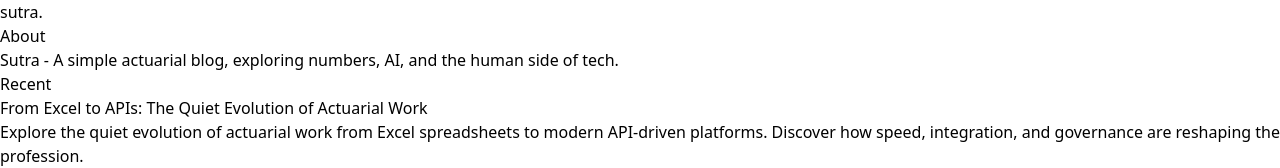
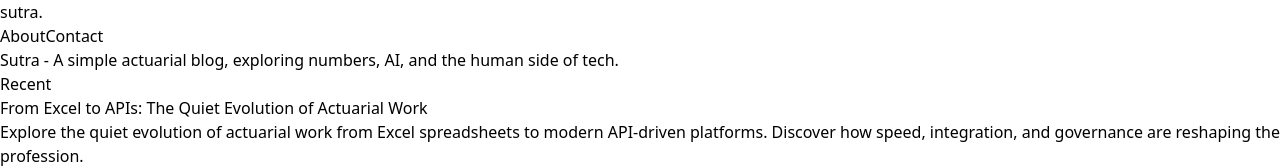
Before and after one commit to RohanYashraj/sutra-a-simple-actuarial-blog, a Next.js app: page / in a window 1280 px wide. Shown: the top 168 px of the page. Built offline with nearby package versions, Linux system fonts and the light colour scheme; no server answers.

Commit message:
added contact

```diff
--- a/app/[category]/[slug]/page.tsx
+++ b/app/[category]/[slug]/page.tsx
@@ -160,6 +160,7 @@ const Article = async (props: Props) => {
             </Link>
             <div className="flex gap-8 text-sm font-medium">
               <Link href="/about" className="nav-link text-zinc-500 hover:text-zinc-950 transition-colors">About</Link>
+              <Link href="https://www.rohanyashraj.com/contact" className="nav-link text-zinc-500 hover:text-zinc-950 transition-colors">Contact</Link>
             </div>
           </div>
         </nav>
--- a/app/[category]/page.tsx
+++ b/app/[category]/page.tsx
@@ -36,6 +36,7 @@ const CategoryPage = async (props: Props) => {
           </Link>
           <div className="flex gap-8 text-sm font-medium">
             <Link href="/about" className="nav-link text-zinc-500 hover:text-zinc-950 transition-colors">About</Link>
+            <Link href="https://www.rohanyashraj.com/contact" className="nav-link text-zinc-500 hover:text-zinc-950 transition-colors">Contact</Link>
           </div>
         </div>
       </nav>
--- a/app/page.tsx
+++ b/app/page.tsx
@@ -16,6 +16,7 @@ const HomePage = () => {
           </Link>
           <div className="flex gap-8 text-sm font-medium">
             <Link href="/about" className="nav-link text-zinc-500 hover:text-zinc-950 transition-colors">About</Link>
+            <Link href="https://www.rohanyashraj.com/contact" className="nav-link text-zinc-500 hover:text-zinc-950 transition-colors">Contact</Link>
           </div>
         </div>
       </nav>
```
